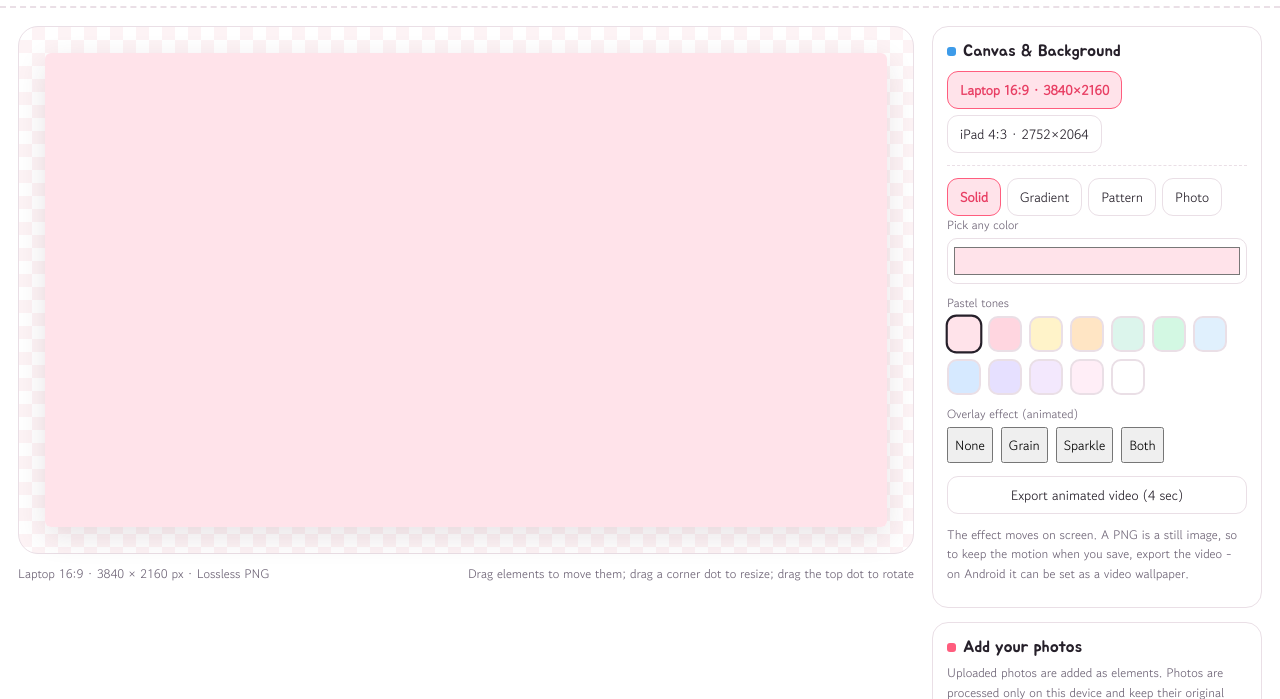
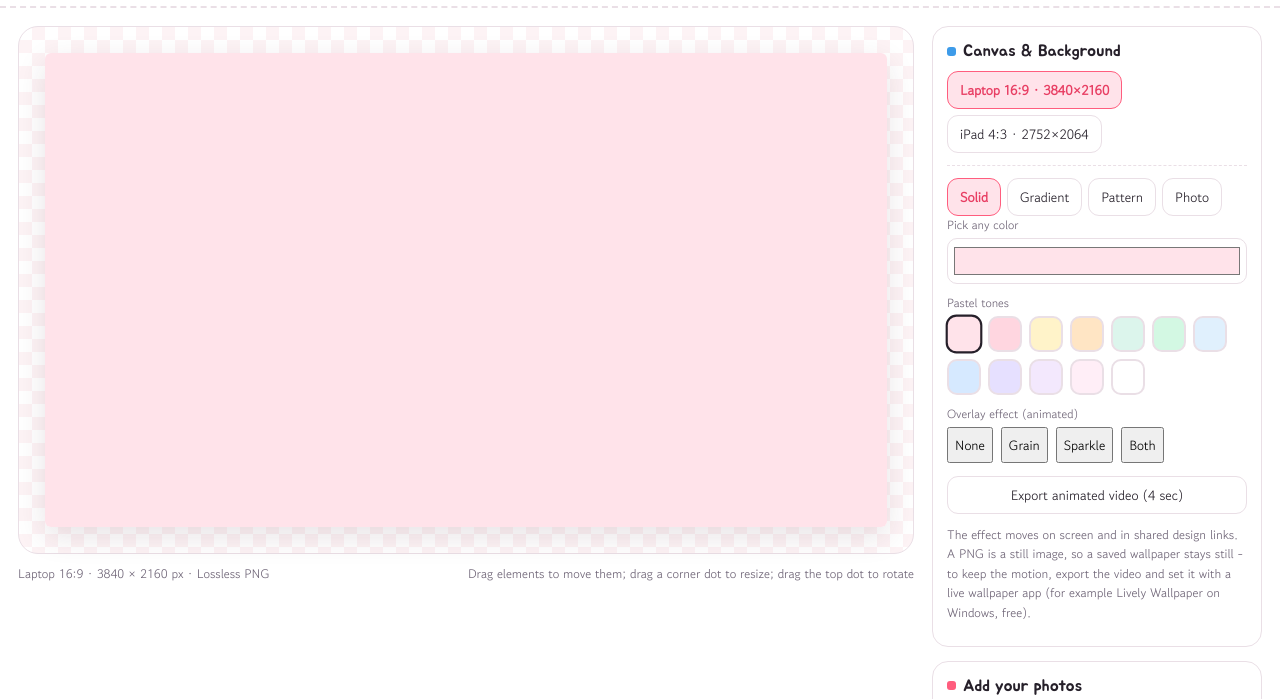
Before and after one commit to maplepins/wallpaper-maker, a plain HTML site: page index.html in a window 1280 px wide. Shown: the part 58-757 px from the top of the page. Drawn offline with Linux system fonts and the light colour scheme; a web font is replaced by a local one.

Commit message:
Fix video export note for desktop wallpapers

```diff
--- a/index.html
+++ b/index.html
@@ -345,7 +345,7 @@
               <div class="row" style="margin-top:8px">
                 <button class="btn" id="btn-video" style="flex:1">Export animated video (4 sec)</button>
               </div>
-              <p class="desc" style="margin-top:6px">The effect moves on screen. A PNG is a still image, so to keep the motion when you save, export the video - on Android it can be set as a video wallpaper.</p>
+              <p class="desc" style="margin-top:6px">The effect moves on screen and in shared design links. A PNG is a still image, so a saved wallpaper stays still - to keep the motion, export the video and set it with a live wallpaper app (for example Lively Wallpaper on Windows, free).</p>
             </div>
             <div id="bg-photo-ui" class="hidden">
               <p class="desc">Pick a photo for the background and it fills the canvas. The original resolution is kept as is.</p>
```
